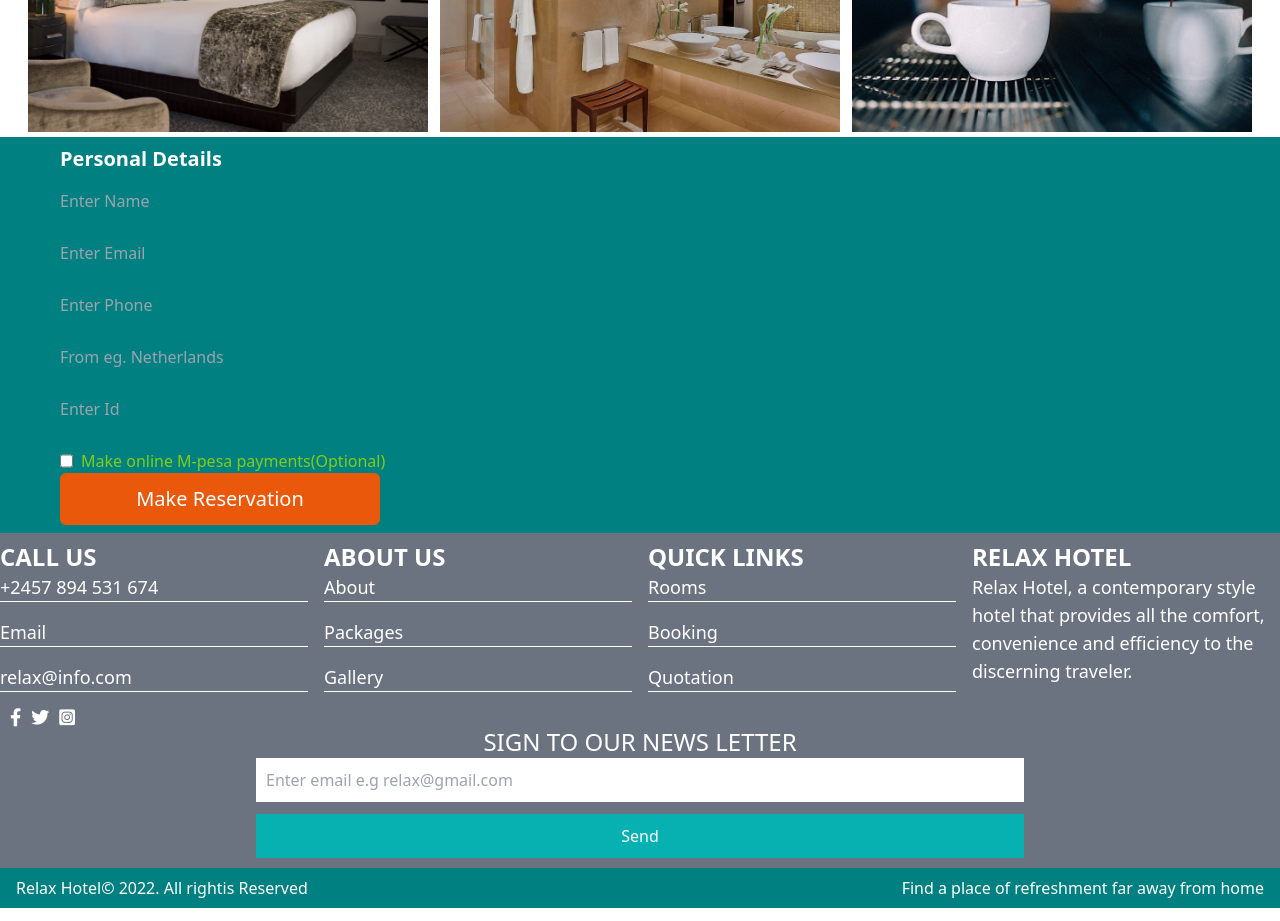
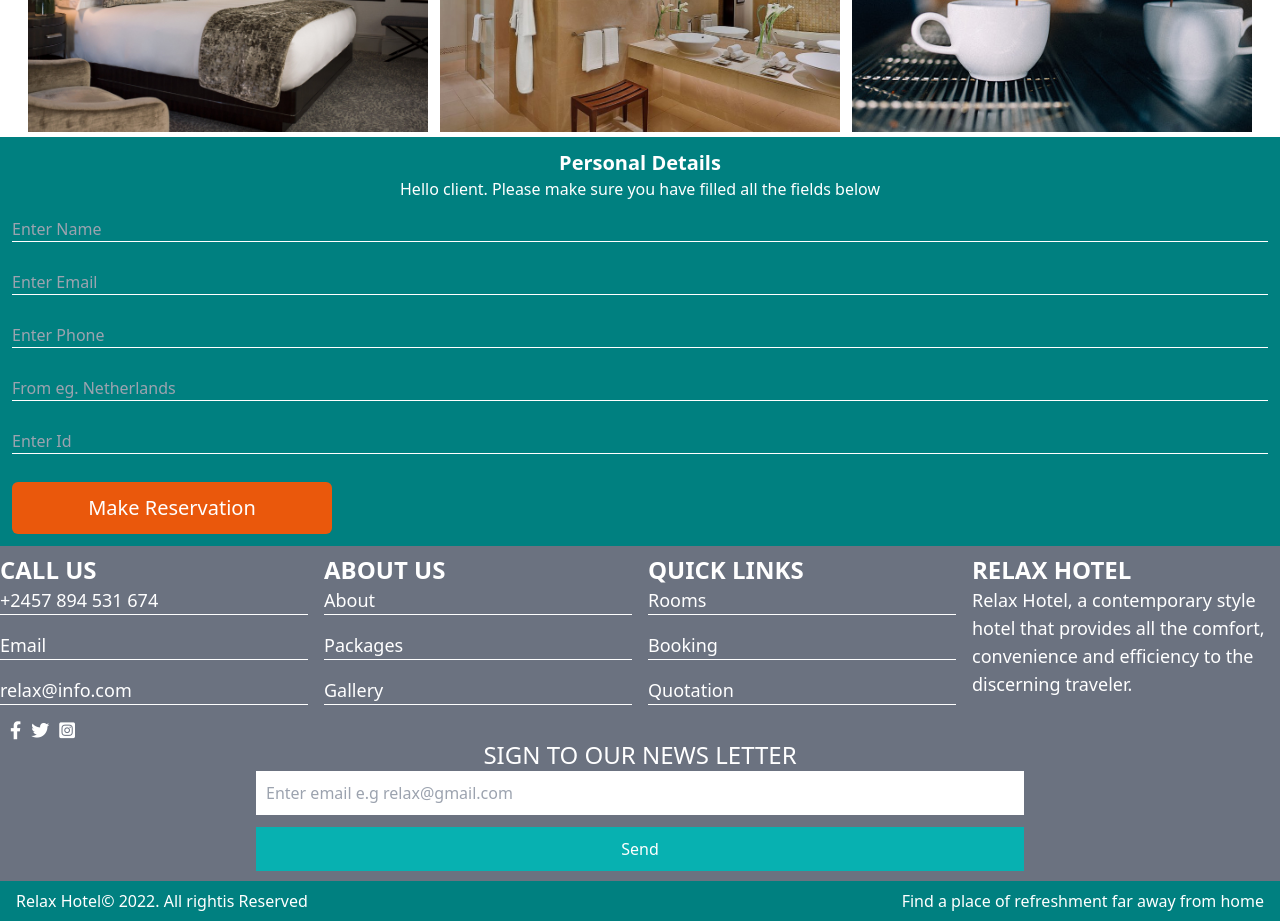
Before and after one commit to Arthur-Smart/relax-hotel, a React (Create React App) app: page /booking/1 in a window 1280 px wide. Shown: the part 800-1721 px from the top of the page. Built offline with nearby package versions, Linux system fonts and the light colour scheme; what react-swipeable-views-utils would draw is missing.

Commit message:
Update RoomBooked.jsx

```diff
--- a/src/components/roombooked/RoomBooked.jsx
+++ b/src/components/roombooked/RoomBooked.jsx
@@ -186,33 +186,24 @@ function RoomBooked() {
   </div>
 </div>
 {/*Booking and Info */}
-<div className='book-info flex flex-wrap items-center justify-center py-2'>
-  <div className='container main2 flex'>
-    <div className='cont-right text-white'>
-      <p className='text-xl font-semibold mb-4'>Personal Details</p>
-      <div className='personal-details flex justify-center flex-col'>
-        <input className='mb-7 bg-transparent input' placeholder='Enter Name' value={name} onChange={(e) => setName(e.target.value)}/>
-        <input className='mb-7 bg-transparent input' placeholder='Enter Email' value={email} onChange={(e) => setEmail(e.target.value)}/>
-        <input className='mb-7 bg-transparent input' placeholder='Enter Phone' value={phone} onChange={(e) => setPhone(e.target.value)}/>
-        <input className='mb-7 bg-transparent input' placeholder='From eg. Netherlands' value={country} onChange={(e) => setCountry(e.target.value)}/>
-        <input className='mb-7 bg-transparent input' placeholder='Enter Id' value={identificationcard} onChange={(e) => setIdentificationcard(e.target.value)}/>
-      </div>
-      <span className='flex text-lime-500'>
-      <input type='checkbox'/>
-      <p className='ml-2'>Make online M-pesa payments(Optional)</p>
-      </span>
-      {
+<div className='book-info flex items-center justify-center p-3'>
+    <div className='container'>
+        <p className='text-xl font-semibold  text-center text-white'>Personal Details</p>
+        <p className=' font-medium mb-4 text-center text-white'>Hello client. Please make sure you have filled all the fields below</p>
+        <input className='mb-7 bg-transparent text-white booking-input' placeholder='Enter Name' value={name} onChange={(e) => setName(e.target.value)}/>
+        <input className='mb-7 bg-transparent text-white booking-input' placeholder='Enter Email' value={email} onChange={(e) => setEmail(e.target.value)}/>
+        <input className='mb-7 bg-transparent text-white booking-input' placeholder='Enter Phone' value={phone} onChange={(e) => setPhone(e.target.value)}/>
+        <input className='mb-7 bg-transparent text-white booking-input' placeholder='From eg. Netherlands' value={country} onChange={(e) => setCountry(e.target.value)}/>
+        <input className='mb-7 bg-transparent text-white booking-input' placeholder='Enter Id' value={identificationcard} onChange={(e) => setIdentificationcard(e.target.value)}/>
+        {
         complete &&  <p>Conglaturations! You have booked a room successfully. Get your invoice below. <b>We are happly waiting for you</b></p>
       }
 
       {
-        !complete ? <button className='bg-orange-600 w-80 py-3 px-7 text-white rounded-md text-xl' onClick={handleBooking}>Make Reservation</button> :
-         <button className='bg-orange-500  w-80 py-3 px-7 text-white rounded-md text-xl' onClick={generateInvoice}>Get Invoice</button>
+        !complete ? <button className='bg-orange-600 w-80 py-3 px-7 text-white  rounded-md text-xl' onClick={handleBooking}>Make Reservation</button> :
+         <button className='bg-orange-500  w-80 py-3 px-7 text-white rounded-md  text-xl' onClick={generateInvoice}>Get Invoice</button>
       }
-
-
     </div>
-  </div>
 </div>
 <Footer/>
     </div>
```
